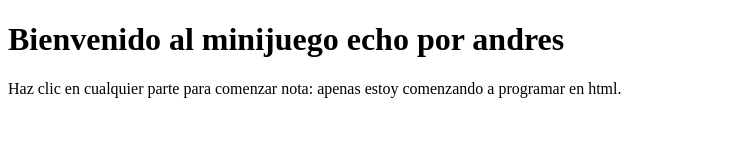
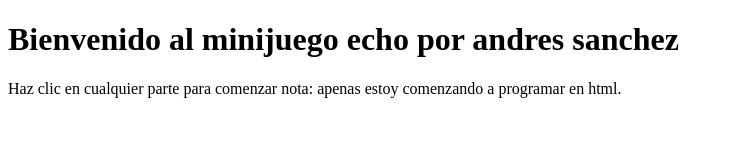
Before and after one commit to andres3080/juego-hosting, a plain HTML site: page index.html in a window 1280 px wide. Shown: the whole page, without its empty margins (0-734 px from the left). Drawn offline with Linux system fonts and the light colour scheme.

Commit message:
Update index.html

```diff
--- a/index.html
+++ b/index.html
@@ -6,7 +6,7 @@
     <title>Audio Hosting</title>
 </head>
 <body>
-    <h1>Bienvenido al minijuego echo por andres</h1>
+    <h1>Bienvenido al minijuego echo por andres sanchez </h1>
     <p>Haz clic en cualquier parte para comenzar nota: apenas estoy comenzando a programar en html.</p>
 
     <audio id="miAudio">
```
